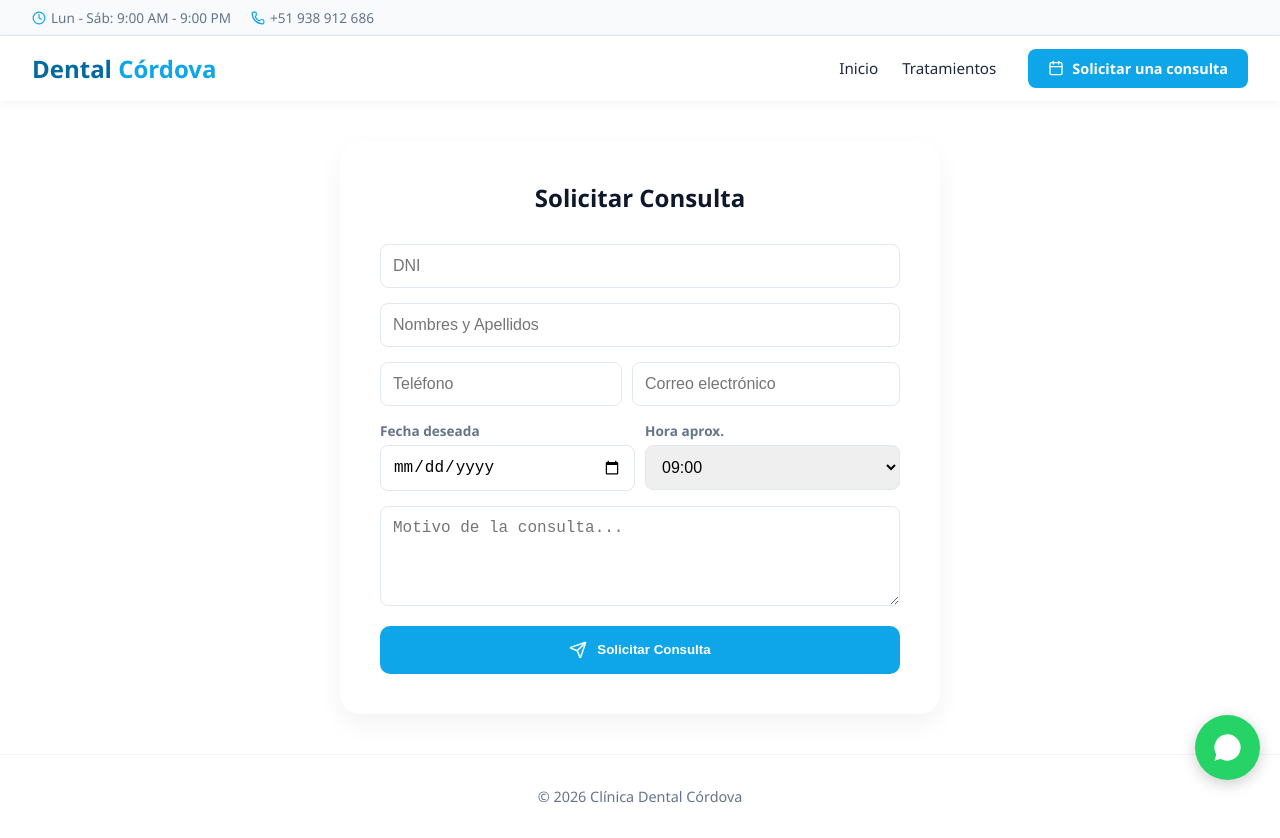
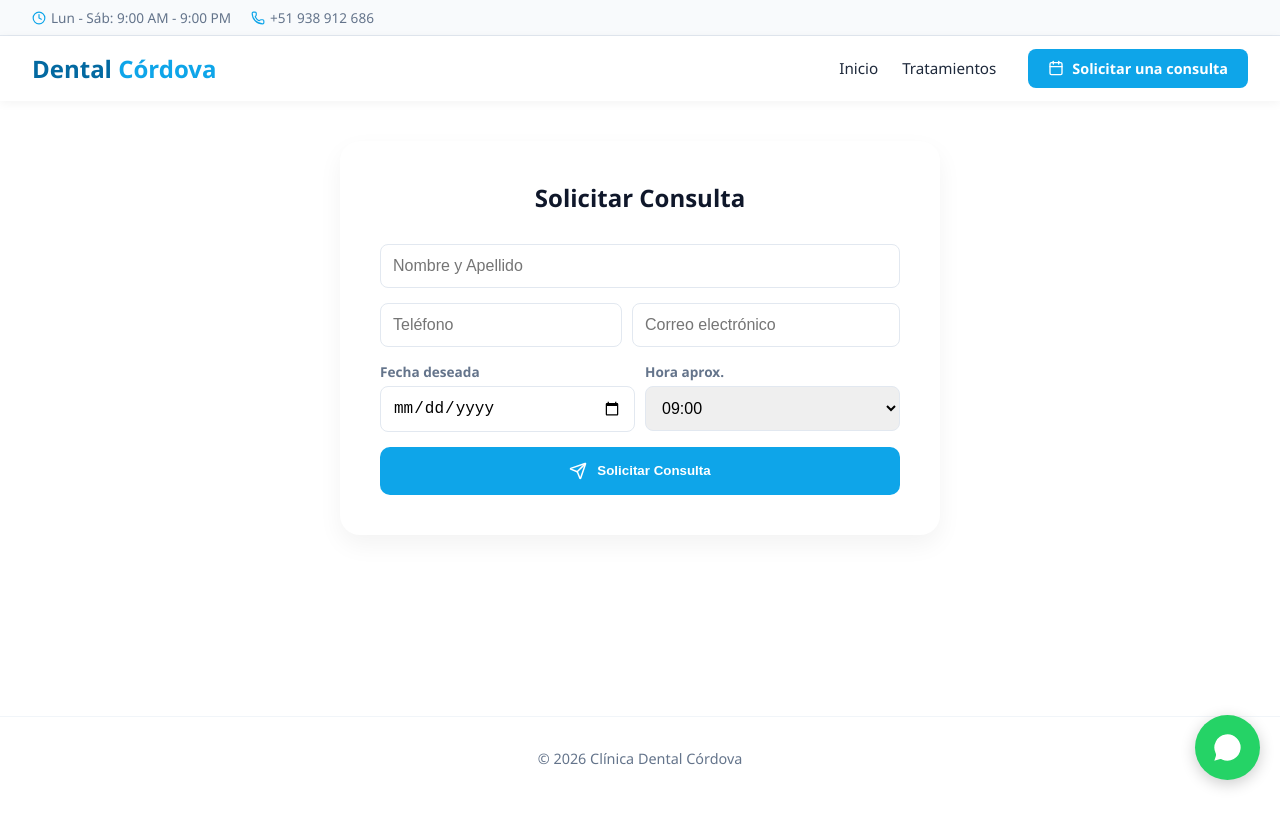
Before and after one commit to faridc444/clinica-dental, a React (Vite) app: page /reservar in a window 1280 px wide. After the commit the page ends 800 px from the top, so only its background shows below. Built offline with nearby package versions, Linux system fonts and the light colour scheme.

Commit message:
formulario corregido

```diff
--- a/src/components/AppointmentForm.jsx
+++ b/src/components/AppointmentForm.jsx
@@ -3,21 +3,19 @@ import { Send, CheckCircle, ArrowLeft } from 'lucide-react';
 import { Link } from 'react-router-dom';
 
 const AppointmentForm = () => {
+  // 1. Estado inicial sin DNI
   const [formData, setFormData] = useState({
-    dni: '', nombre: '', telefono: '', email: '', fecha: '', hora: '09:00', observaciones: ''
+    nombre: '', telefono: '', email: '', fecha: '', hora: '09:00', observaciones: ''
   });
   const [status, setStatus] = useState('idle');
   const [errors, setErrors] = useState({});
 
-  // 1. Carga de términos restringidos desde el .env
   const restrictedTerms = useMemo(() => {
     const terms = import.meta.env.VITE_RESTRICTED_TERMS;
     return terms ? terms.split(',') : [];
   }, []);
 
-  const getMinDate = () => {
-    return new Date().toISOString().split('T')[0];
-  };
+  const getMinDate = () => new Date().toISOString().split('T')[0];
 
   const handleChange = (e) => {
     setFormData({ ...formData, [e.target.name]: e.target.value });
@@ -29,7 +27,7 @@ const AppointmentForm = () => {
     const hoy = new Date();
     hoy.setHours(0, 0, 0, 0);
 
-    if (!/^\d{8}$/.test(formData.dni)) newErrors.dni = "DNI debe tener 8 números.";
+    // Validación de teléfono (mínimo 9 dígitos)
     if (!/^\d{9,}$/.test(formData.telefono)) newErrors.telefono = "Mínimo 9 números.";
 
     if (!formData.fecha) {
@@ -41,7 +39,7 @@ const AppointmentForm = () => {
       if (diaSemana === 0) newErrors.fecha = "No atendemos domingos.";
     }
 
-    const contenido = (formData.nombre + " " + formData.observaciones).toLowerCase();
+    const contenido = (formData.nombre + " " + (formData.observaciones || "")).toLowerCase();
     if (restrictedTerms.some(term => contenido.includes(term))) {
       newErrors.observaciones = "Contenido no permitido.";
     }
@@ -55,7 +53,6 @@ const AppointmentForm = () => {
     if (Object.keys(formErrors).length > 0) return setErrors(formErrors);
 
     setStatus('loading');
-
     const SCRIPT_URL = import.meta.env.VITE_APPS_SCRIPT_URL;
 
     try {
@@ -73,7 +70,7 @@ const AppointmentForm = () => {
 
   if (status === 'success') {
     return (
-      <div style={{ textAlign: 'center', padding: '40px', backgroundColor: '#f0fdf4', borderRadius: '15px', border: '1px solid #bbf7d0', maxWidth: '600px', margin: '0 auto' }}>
+      <div style={successContainerStyle}>
         <CheckCircle size={48} color="#22c55e" style={{ margin: '0 auto 15px' }} />
         <h3 style={{ color: '#166534', marginBottom: '10px' }}>¡Solicitud enviada!</h3>
         <p style={{ color: '#166534', marginBottom: '25px' }}>Nos comunicaremos pronto para confirmar su consulta.</p>
@@ -86,11 +83,10 @@ const AppointmentForm = () => {
     <div id="reservar" style={containerStyle}>
       <h2 style={{ textAlign: 'center', color: '#0f172a', marginBottom: '30px' }}>Solicitar Consulta</h2>
       <form onSubmit={handleSubmit} style={{ display: 'flex', flexDirection: 'column', gap: '15px' }}>
-        <div>
-          <input type="text" name="dni" placeholder="DNI" value={formData.dni} onChange={handleChange} style={errors.dni ? inputErrorStyle : inputStyle} />
-          {errors.dni && <span style={errorTextStyle}>{errors.dni}</span>}
-        </div>
-        <input type="text" name="nombre" placeholder="Nombres y Apellidos" required value={formData.nombre} onChange={handleChange} style={inputStyle} />
+
+        {/* Campo Nombre completo */}
+        <input type="text" name="nombre" placeholder="Nombre y Apellido" required value={formData.nombre} onChange={handleChange} style={inputStyle} />
+
         <div style={{ display: 'flex', gap: '10px' }}>
           <div style={{ flex: 1 }}>
             <input type="text" name="telefono" placeholder="Teléfono" value={formData.telefono} onChange={handleChange} style={errors.telefono ? inputErrorStyle : inputStyle} />
@@ -98,6 +94,7 @@ const AppointmentForm = () => {
           </div>
           <input type="email" name="email" placeholder="Correo electrónico" required value={formData.email} onChange={handleChange} style={{ ...inputStyle, flex: 1 }} />
         </div>
+
         <div style={{ display: 'flex', gap: '10px' }}>
           <div style={{ flex: 1 }}>
             <label style={labelStyle}>Fecha deseada</label>
@@ -113,10 +110,7 @@ const AppointmentForm = () => {
             </select>
           </div>
         </div>
-        <div>
-          <textarea name="observaciones" placeholder="Motivo de la consulta..." onChange={handleChange} style={errors.observaciones ? { ...inputErrorStyle, height: '100px' } : { ...inputStyle, height: '100px' }}></textarea>
-          {errors.observaciones && <span style={errorTextStyle}>{errors.observaciones}</span>}
-        </div>
+
         <button type="submit" disabled={status === 'loading'} style={buttonStyle}>
           {status === 'loading' ? 'Enviando...' : <><Send size={18} /> Solicitar Consulta</>}
         </button>
@@ -125,8 +119,8 @@ const AppointmentForm = () => {
   );
 };
 
-// Estilos (Sin cambios)
 const containerStyle = { padding: '40px', backgroundColor: 'white', borderRadius: '20px', boxShadow: '0 10px 25px rgba(0,0,0,0.05)', maxWidth: '600px', margin: '0 auto' };
+const successContainerStyle = { textAlign: 'center', padding: '40px', backgroundColor: '#f0fdf4', borderRadius: '15px', border: '1px solid #bbf7d0', maxWidth: '600px', margin: '0 auto' };
 const inputStyle = { padding: '12px', borderRadius: '8px', border: '1px solid #e2e8f0', fontSize: '1rem', width: '100%', outline: 'none' };
 const inputErrorStyle = { ...inputStyle, border: '1px solid #dc2626', backgroundColor: '#fef2f2' };
 const errorTextStyle = { color: '#dc2626', fontSize: '0.75rem', marginTop: '4px', display: 'block' };
```
